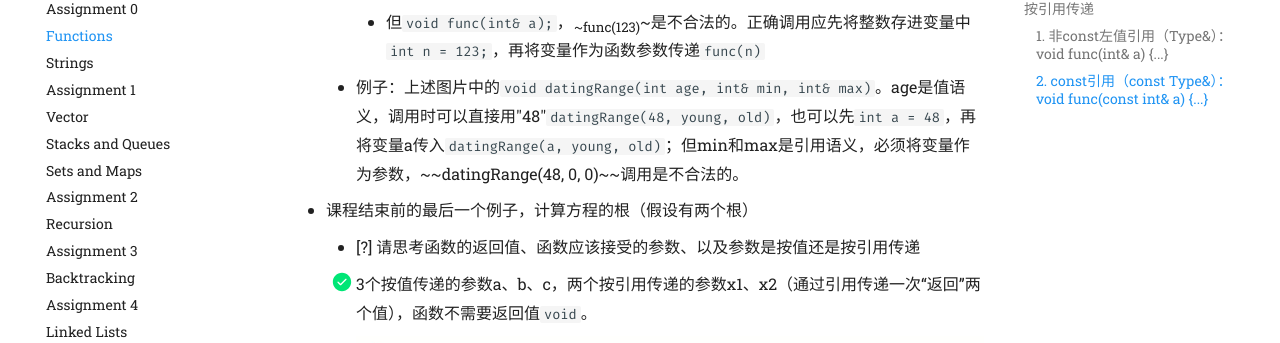
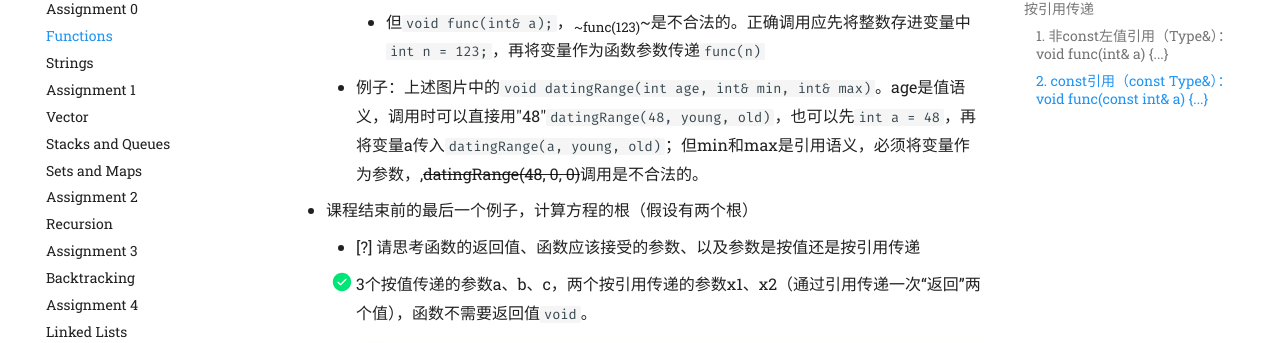
Before and after one commit to Ori-Alnilam/cs106x-notes-by-mkdocs, an MkDocs documentation site: the page built from docs/lec2_functions.md, in a window 1280 px wide and 900 px high, scrolled down 2837 px. Shown: the part 126-469 px from the top of the window. Built offline with MkDocs 1.6.1 and Material for MkDocs 9.7.7, drawn with Linux system fonts in a browser that asks for light colours; comment, search, counter and statistics services are not loaded; some of the changed lines change nothing that is shown.

Commit message:
解决删除线无法渲染的问题（其实就是改成html..）

```diff
--- a/docs/lec2_functions.md
+++ b/docs/lec2_functions.md
@@ -58,7 +58,7 @@
 	- 字面值(如123，"abc")可以作为值参数传递，但不能作为引用参数传递。只能将变量作为引用参数，因为实际传入的引用是变量在内存中的地址。
 		- 如`void func(int a)`，调用时可以func(123)；
 		- 但`void func(int& a);`，~~func(123)~~是不合法的。正确调用应先将整数存进变量中`int n = 123;`，再将变量作为函数参数传递`func(n)`
-	- 例子：上述图片中的`void datingRange(int age, int& min, int& max)`。age是值语义，调用时可以直接用"48"`datingRange(48, young, old)`，也可以先`int a = 48`，再将变量a传入`datingRange(a, young, old)`；但min和max是引用语义，必须将变量作为参数，~~datingRange(48, 0, 0)~~调用是不合法的。
+	- 例子：上述图片中的`void datingRange(int age, int& min, int& max)`。age是值语义，调用时可以直接用"48"`datingRange(48, young, old)`，也可以先`int a = 48`，再将变量a传入`datingRange(a, young, old)`；但min和max是引用语义，必须将变量作为参数，,<del>datingRange(48, 0, 0)</del>调用是不合法的。
 - 课程结束前的最后一个例子，计算方程的根（假设有两个根）
 	- [?] 请思考函数的返回值、函数应该接受的参数、以及参数是按值还是按引用传递
 	- [x] 3个按值传递的参数a、b、c，两个按引用传递的参数x1、x2（通过引用传递一次“返回”两个值），函数不需要返回值`void`。
```
